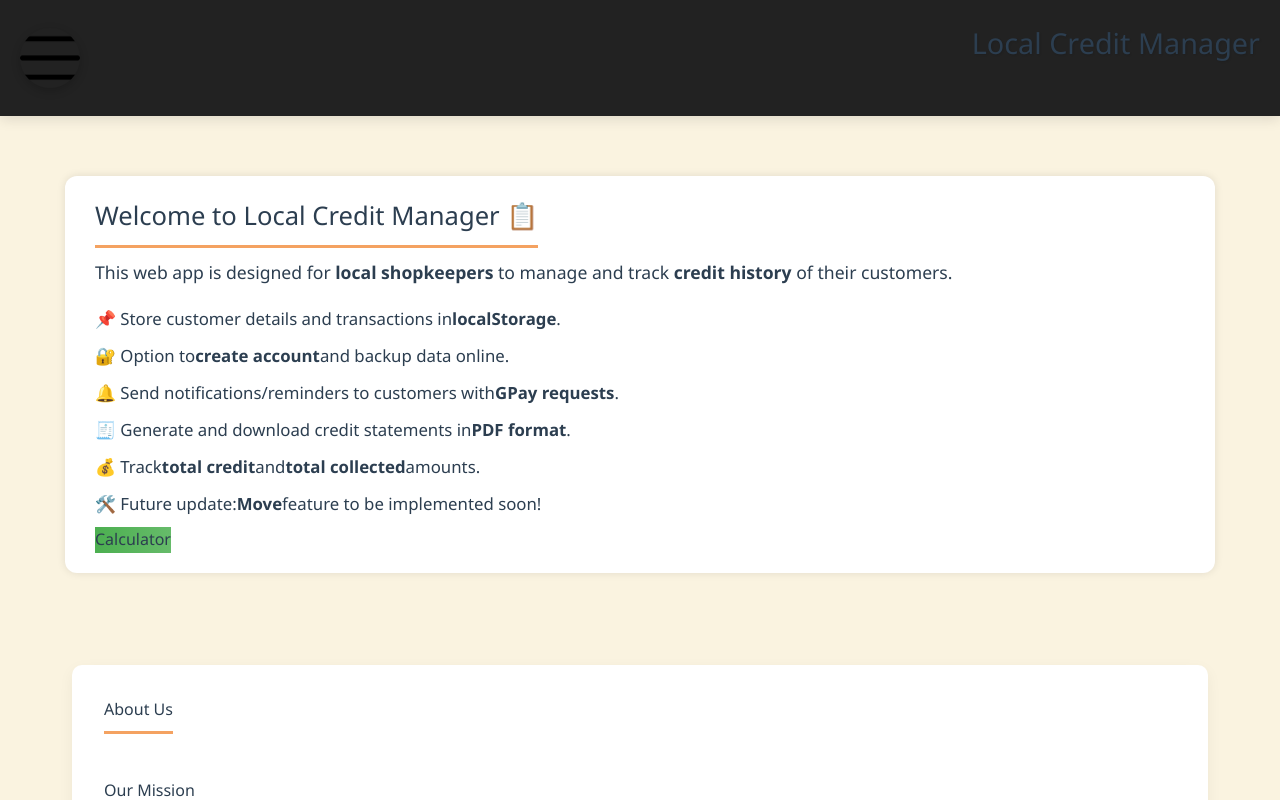
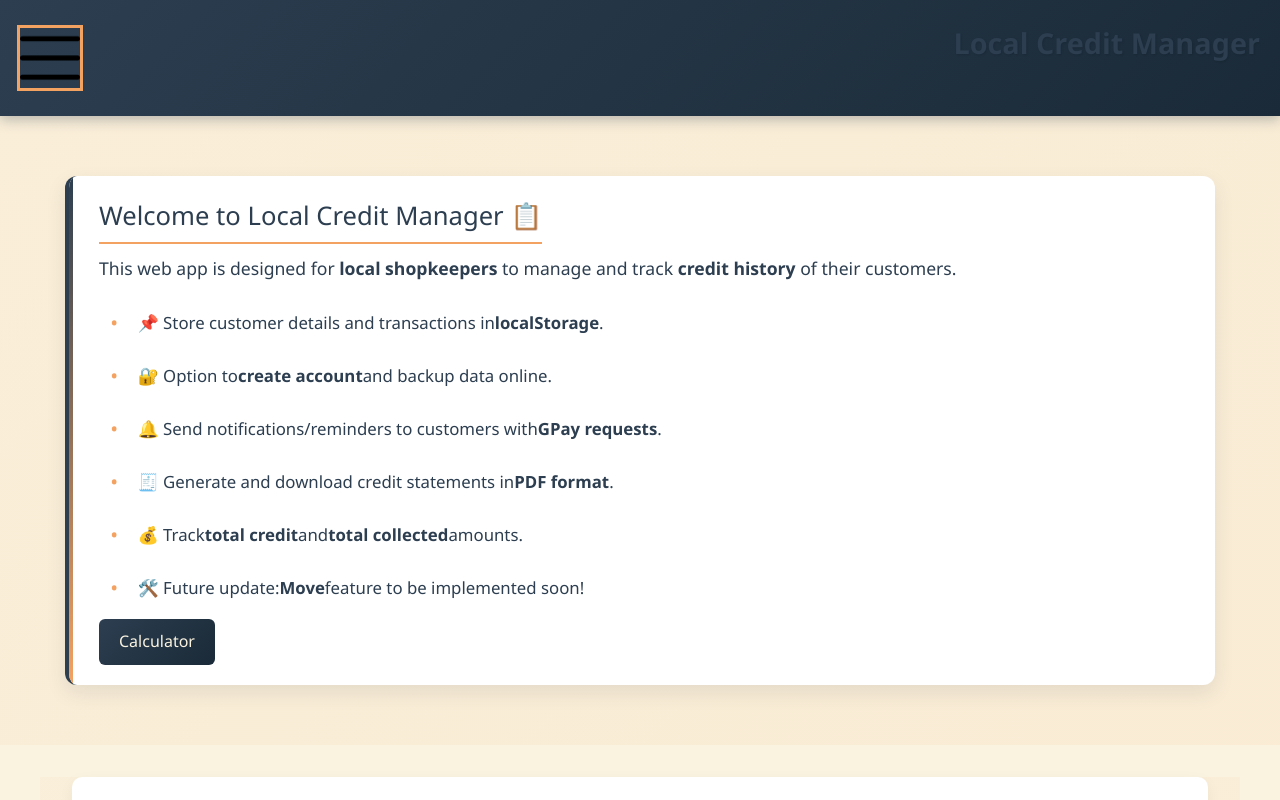
Before and after one commit to Priyanka20067/shop-tracking, a React (Vite) app in the folder shop-credit-tracking/: page / in a window 1280 px wide. Shown: the top 800 px of the page. Built offline with nearby package versions, Linux system fonts and the light colour scheme.

Commit message:
contact theam

```diff
--- a/shop-credit-tracking/src/components/Constyle.css
+++ b/shop-credit-tracking/src/components/Constyle.css
@@ -3,21 +3,55 @@
 body {
     margin: 0;
     font-family: "Segoe UI", sans-serif;
-    background: #f8f8f8;
+    background: #FAF3E0; /* Soft Cream background */
+    color: #2C3E50; /* Deep Blue text */
+}
+
+/* Gradient Background Animation */
+@keyframes gradientAnimation {
+    0% {
+        background-position: 0% 50%;
+    }
+    50% {
+        background-position: 100% 50%;
+    }
+    100% {
+        background-position: 0% 50%;
+    }
 }
 
 header {
     display: flex;
     align-items: center;
     padding: 20px;
-    background: #222;
-    color: #fff;
+    background: linear-gradient(135deg, #2C3E50, #1a2a38);
+    color: #FAF3E0;
     position: relative;
+    box-shadow: 0 4px 12px rgba(44, 62, 80, 0.3);
 }
 
 .title {
     margin-left: 20px;
     font-size: 1.8rem;
+    font-weight: bold;
+    position: relative;
+    overflow: hidden;
+}
+
+/* Title Animation */
+.title::after {
+    content: '';
+    position: absolute;
+    bottom: 0;
+    left: 0;
+    width: 0%;
+    height: 2px;
+    background-color: #F4A261;
+    transition: width 0.5s ease;
+}
+
+.title:hover::after {
+    width: 100%;
 }
 
 .profile-container {
@@ -25,11 +59,24 @@ header {
     width: 60px;
     height: 60px;
     cursor: pointer;
+    transition: transform 0.3s ease;
+}
+
+.profile-container:hover {
+    transform: scale(1.1);
 }
 
 .profile-pic {
     width: 60px;
     height: 60px;
+    border: none;
+    border-radius: 0%;
+    box-shadow: 0 0 0 3px #F4A261; /* Mustard Yellow border */
+    transition: all 0.3s ease;
+}
+
+.profile-pic:hover {
+    box-shadow: 0 0 0 5px #F4A261, 0 0 20px rgba(244, 162, 97, 0.6);
 }
 
 .menu {
@@ -37,32 +84,59 @@ header {
     top: 30px;
     left: 30px;
     pointer-events: none;
-    transition: all 0.3s ease;
+    transition: all 0.4s cubic-bezier(0.68, -0.55, 0.265, 1.55); /* Bouncy animation */
 }
 
 .menu a {
     position: absolute;
     width: 40px;
     height: 40px;
-    background: #fff;
-    color: #333;
+    background: linear-gradient(135deg, #FAF3E0, #F4A261);
+    color: #2C3E50;
     text-align: center;
     line-height: 40px;
     border-radius: 50%;
     font-size: 18px;
     text-decoration: none;
     opacity: 0;
-    transform: translate(0, 0);
-    transition: all 0.3s ease;
+    transform: translate(0, 0) scale(0.5);
+    transition: all 0.4s cubic-bezier(0.68, -0.55, 0.265, 1.55);
     pointer-events: auto;
+    box-shadow: 0 4px 8px rgba(0, 0, 0, 0.2);
 }
 
-/* Default horizontal arrangement for larger screens */
-.menu.open a:nth-child(1) { transform: translate(100px, -20px); opacity: 1; }
-.menu.open a:nth-child(2) { transform: translate(200px, -20px); opacity: 1; }
-.menu.open a:nth-child(3) { transform: translate(300px, -20px); opacity: 1; }
-.menu.open a:nth-child(4) { transform: translate(400px, -20px); opacity: 1; }
-.menu.open a:nth-child(5) { transform: translate(500px, -20px); opacity: 1; }
+.menu a:hover {
+    transform: scale(1.2) !important;
+    box-shadow: 0 6px 12px rgba(0, 0, 0, 0.3);
+    background: linear-gradient(135deg, #F4A261, #e88e45);
+}
+
+/* Default horizontal arrangement for larger screens with staggered animation */
+.menu.open a:nth-child(1) {
+    transform: translate(100px, -20px) scale(1);
+    opacity: 1;
+    transition-delay: 0.1s;
+}
+.menu.open a:nth-child(2) {
+    transform: translate(200px, -20px) scale(1);
+    opacity: 1;
+    transition-delay: 0.2s;
+}
+.menu.open a:nth-child(3) {
+    transform: translate(300px, -20px) scale(1);
+    opacity: 1;
+    transition-delay: 0.3s;
+}
+.menu.open a:nth-child(4) {
+    transform: translate(400px, -20px) scale(1);
+    opacity: 1;
+    transition-delay: 0.4s;
+}
+.menu.open a:nth-child(5) {
+    transform: translate(500px, -20px) scale(1);
+    opacity: 1;
+    transition-delay: 0.5s;
+}
 
 /* Media query for vertical circular arrangement on smaller screens */
 @media (max-width: 768px) {
@@ -71,37 +145,94 @@ header {
         left: 50%;
     }
 
-    .menu.open a:nth-child(1) { transform: translate(-200px, 40px); opacity: 1; }
-    .menu.open a:nth-child(2) { transform: translate(-100px, 40px); opacity: 1; }
-    .menu.open a:nth-child(3) { transform: translate(0px, 40px); opacity: 1; }
-    .menu.open a:nth-child(4) { transform: translate(100px, 40px); opacity: 1; }
-    .menu.open a:nth-child(5) { transform: translate(200px, 40px); opacity: 1; }
+    .menu.open a:nth-child(1) {
+        transform: translate(-200px, 40px) scale(1);
+        opacity: 1;
+        transition-delay: 0.1s;
+    }
+    .menu.open a:nth-child(2) {
+        transform: translate(-100px, 40px) scale(1);
+        opacity: 1;
+        transition-delay: 0.2s;
+    }
+    .menu.open a:nth-child(3) {
+        transform: translate(0px, 40px) scale(1);
+        opacity: 1;
+        transition-delay: 0.3s;
+    }
+    .menu.open a:nth-child(4) {
+        transform: translate(100px, 40px) scale(1);
+        opacity: 1;
+        transition-delay: 0.4s;
+    }
+    .menu.open a:nth-child(5) {
+        transform: translate(200px, 40px) scale(1);
+        opacity: 1;
+        transition-delay: 0.5s;
+    }
 }
-.profile-pic{
 
-  border: none;
-}
 main {
     padding: 30px;
+    position: relative;
+    z-index: 1;
+}
+
+main::before {
+    content: '';
+    position: absolute;
+    top: 0;
+    left: 0;
+    width: 100%;
+    height: 100%;
+    background: linear-gradient(135deg, rgba(250, 243, 224, 0.8), rgba(244, 162, 97, 0.1));
+    background-size: 400% 400%;
+    animation: gradientAnimation 15s ease infinite;
+    z-index: -1;
 }
 
 .content {
     background: white;
     padding: 20px 30px;
     border-radius: 12px;
-    box-shadow: 0 0 8px rgba(0, 0, 0, 0.1);
+    box-shadow: 0 8px 20px rgba(44, 62, 80, 0.1);
     max-width: 1150px;
     margin: 30px auto;
+    border-left: 4px solid #2C3E50;
+    transition: all 0.3s ease;
+    position: relative;
+    overflow: hidden;
+}
+
+.content::before {
+    content: '';
+    position: absolute;
+    top: 0;
+    left: 0;
+    width: 4px;
+    height: 100%;
+    background: linear-gradient(to bottom, #2C3E50, #F4A261);
+    z-index: 1;
+}
+
+.content:hover {
+    transform: translateY(-5px);
+    box-shadow: 0 12px 24px rgba(44, 62, 80, 0.15);
 }
 
 .content h2 {
     font-size: 1.6rem;
     margin-bottom: 10px;
+    color: #2C3E50;
+    border-bottom: 2px solid #F4A261;
+    padding-bottom: 5px;
+    width: fit-content;
 }
 
 .content p {
     font-size: 1.1rem;
     margin-bottom: 20px;
+    line-height: 1.6;
 }
 
 .content ul {
@@ -114,4 +245,74 @@ main {
     font-size: 1.05rem;
     display: flex;
     align-items: center;
+    transition: transform 0.2s ease;
+    padding: 8px 12px;
+    border-radius: 6px;
 }
+
+.content li:hover {
+    background-color: rgba(244, 162, 97, 0.1);
+    transform: translateX(5px);
+}
+
+/* Add before pseudoelement to list items */
+.content li::before {
+    content: '•';
+    color: #F4A261;
+    font-weight: bold;
+    display: inline-block;
+    width: 1em;
+    margin-right: 10px;
+    transition: transform 0.2s ease;
+}
+
+.content li:hover::before {
+    transform: scale(1.5);
+}
+
+/* Button styling (if you have any buttons) */
+button, .btn {
+    background: linear-gradient(135deg, #2C3E50, #1a2a38);
+    color: #FAF3E0;
+    border: none;
+    padding: 10px 20px;
+    border-radius: 6px;
+    cursor: pointer;
+    transition: all 0.3s ease;
+    position: relative;
+    overflow: hidden;
+}
+
+button:hover, .btn:hover {
+    background: linear-gradient(135deg, #1a2a38, #2C3E50);
+    box-shadow: 0 5px 15px rgba(44, 62, 80, 0.3);
+}
+
+button::after, .btn::after {
+    content: '';
+    position: absolute;
+    top: 50%;
+    left: 50%;
+    width: 5px;
+    height: 5px;
+    background: rgba(255, 255, 255, 0.5);
+    opacity: 0;
+    border-radius: 100%;
+    transform: scale(1, 1) translate(-50%);
+    transform-origin: 50% 50%;
+}
+
+@keyframes ripple {
+    0% {
+        transform: scale(0, 0);
+        opacity: 0.5;
+    }
+    100% {
+        transform: scale(20, 20);
+        opacity: 0;
+    }
+}
+
+button:active::after, .btn:active::after {
+    animation: ripple 0.6s ease-out;
+}
```
